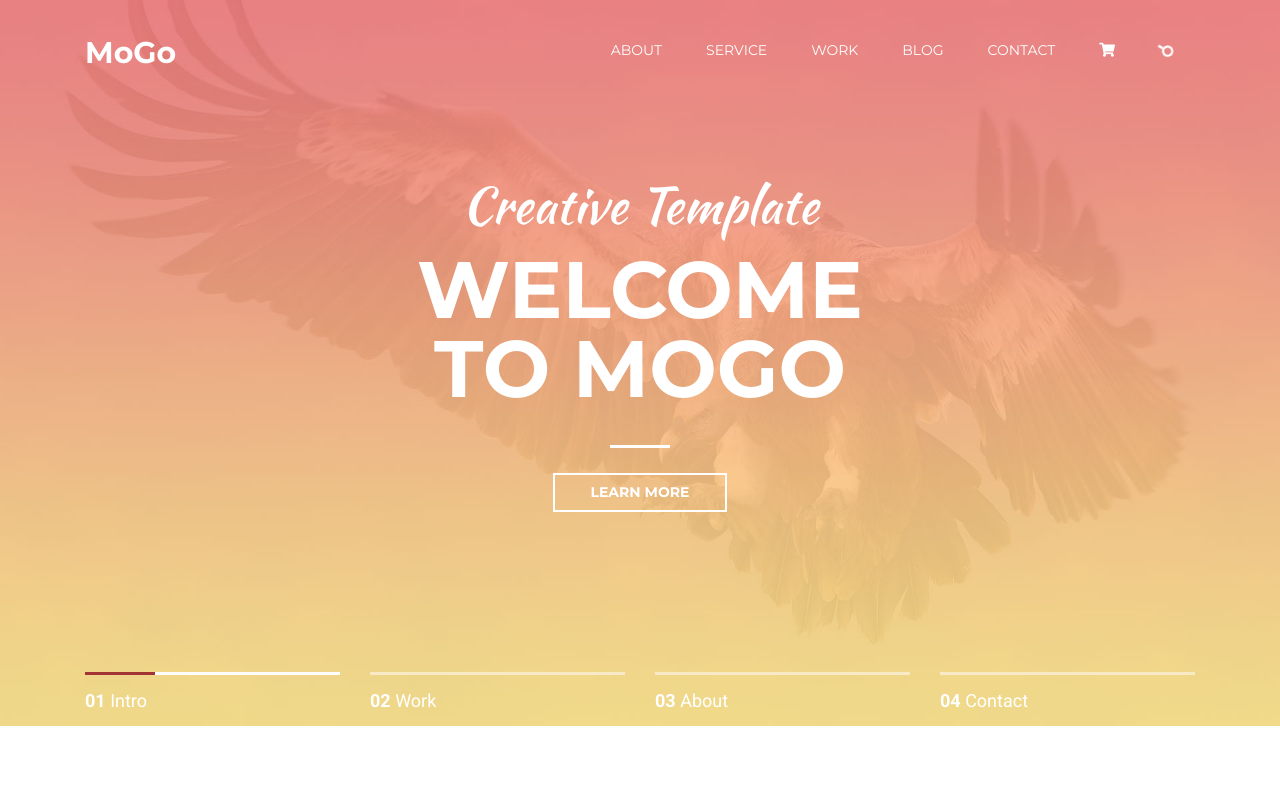
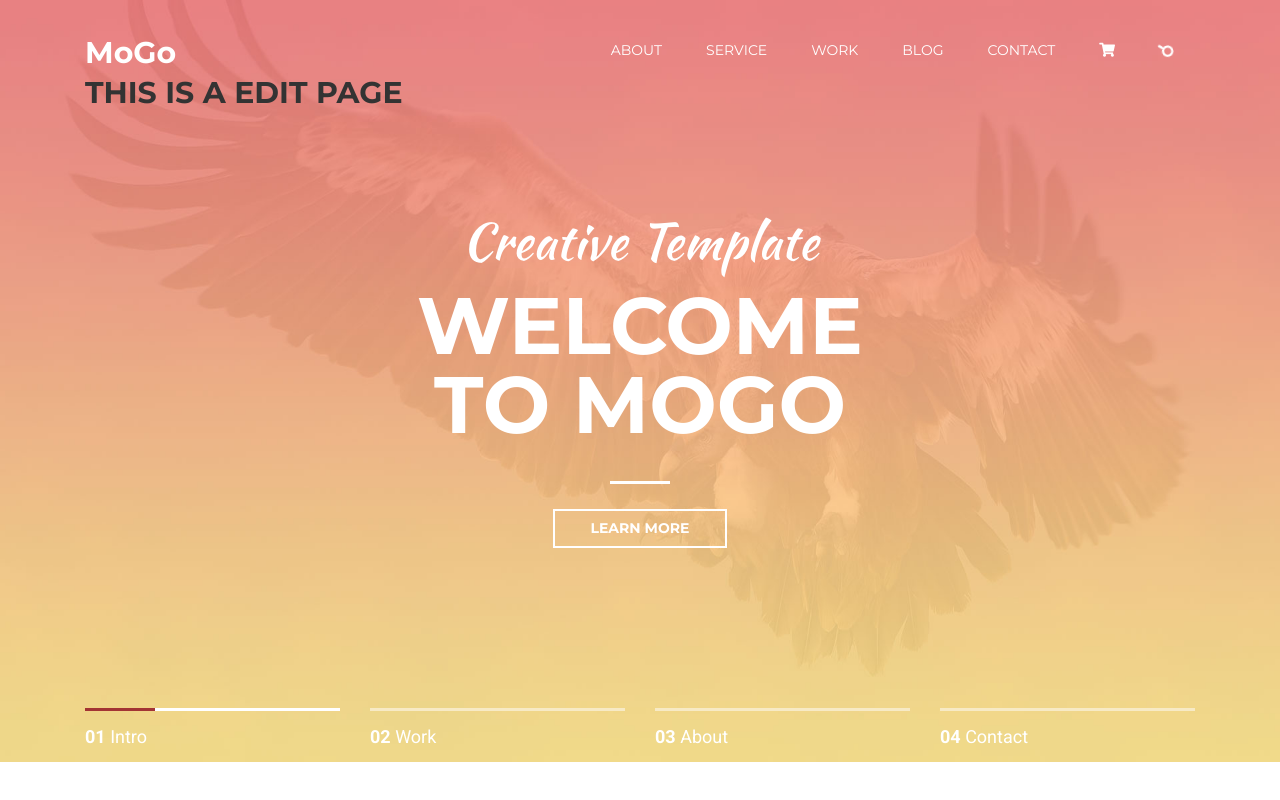
Before and after one commit to bokhtyer/mogo-template, a plain HTML site: page index.html in a window 1280 px wide. Shown: the top 800 px of the page. Drawn offline with Linux system fonts and the light colour scheme; some packages are replaced by stand-ins of ours; a script that the page names is missing.

Commit message:
Update index.html

```diff
--- a/index.html
+++ b/index.html
@@ -46,6 +46,7 @@
 				<div class="col-xl-4 col-lg-4 col-md-4">
 					<div class="logo">
 						<a href="#">MoGo</a>
+						<h2>This is a edit page</h2>
 						<a class="nav-bars" href="#"><i class="fas fa-bars"></i></a>
 					</div>
 				</div>
```
